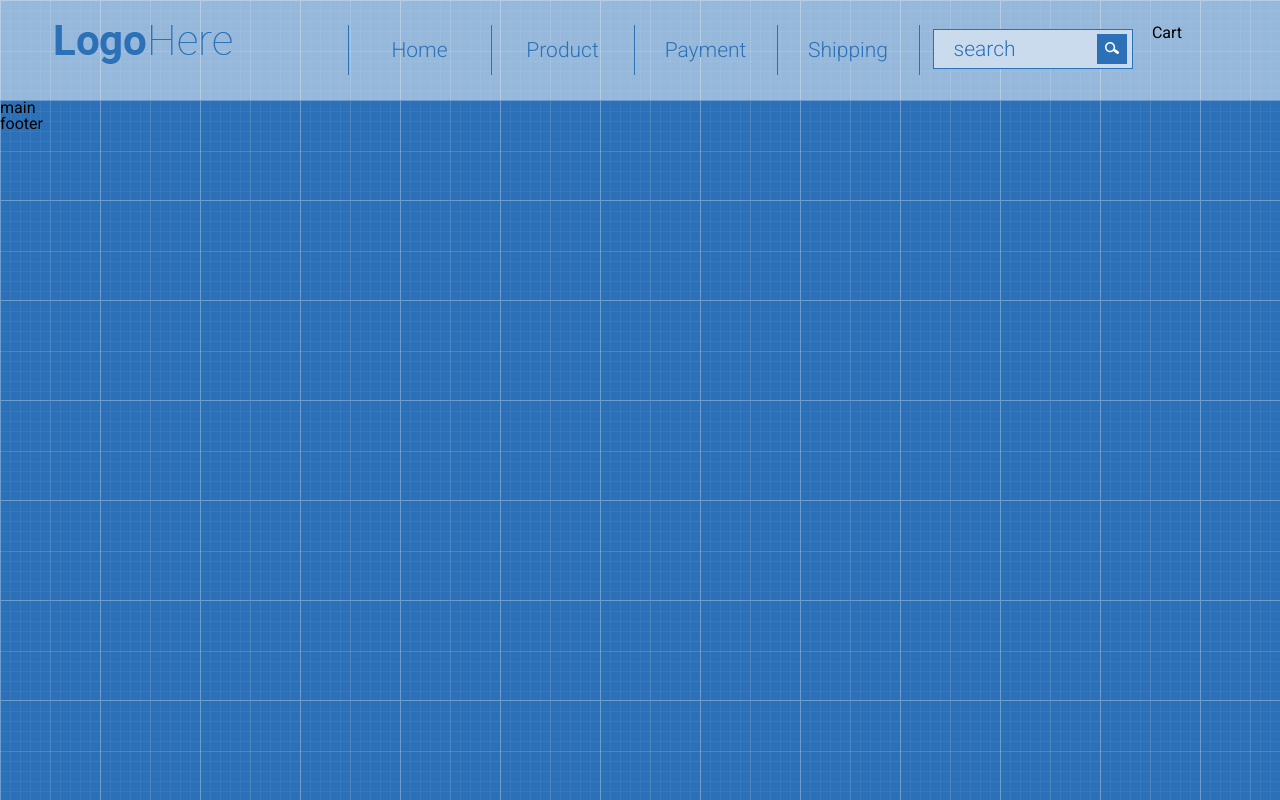
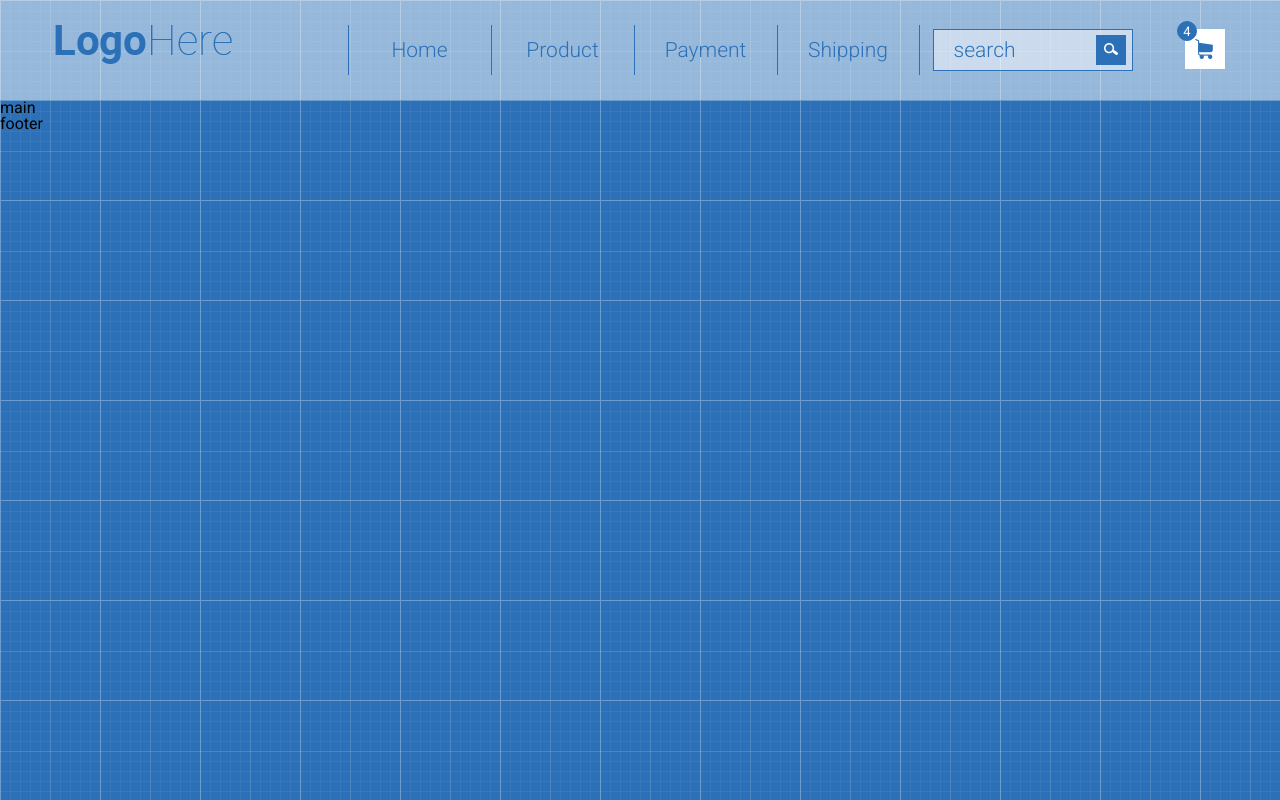
Before and after one commit to Hakobjanov/hakopjanov.github.io, a plain HTML site: page index.html in a window 1280 px wide. Drawn offline with Linux system fonts and the light colour scheme.

Commit message:
added search bar and order cart

```diff
--- a/index.html
+++ b/index.html
@@ -13,7 +13,7 @@
 
 <body>
     <header class="header">
-
+<div class="container">
         <div class="row">
             <div class="col-md-3">
                 <a href="#"><img src="images/logo.png" alt="logo" class="logo"></a>
@@ -29,17 +29,31 @@
 
             <div class="col-md-3">
 
-                    <div class="search">
-                        <input class="search-area" type="search" placeholder="search">
+                <div class="search">
+                    <input class="search-area" type="search" placeholder="search">
 
-                        <button class="search-btn"><img src="images/4.png" alt=""></button>
+                    <button class="search-btn"><img src="images/4.png" alt=""></button>
 
-                    </div>
+                </div>
 
 
-                <div class="cart">Cart</div>
+                <div class="cart">
+                    <div class="cart-wrap">
+                     <div calss="cart-inner">
+
+                            <img class="cart-logo" src="images/cart.png" alt="cart logo">
+
+                        </div>
+
+                       <div class="order">
+                            4
+
+                       </div>
+                     </div>
+
+                </div>
             </div>
-
+        </div>
         </div>
     </header>
 
--- a/style.css
+++ b/style.css
@@ -14,24 +14,24 @@ body{
 
 .header{
     background-color: rgba(255, 255, 255, 0.5);
+    padding: 25px 0;
+}
+
+.container{
+
+    width: 1170px;
+    margin: 0 auto;
 
 }
 
-.row{
-
-    width: 1170px;
-    margin: 0 auto;
-    padding: 25px 0;
-}
-
 .col-md-3,
-.col-md-6,
-.menu{
+.col-md-6{
     float: left;
 
 }
 
-.row:after{
+.row:after,
+.menu:after {
     content: "";
     clear: both;
     display: block;
@@ -75,18 +75,21 @@ background-color: #2c71b8;
 }
 
 .search{  position: relative;
-    width: 75%;
+
     float:left;
     margin-top: 4px;
+  width: 200px;
+  border: 1px solid #2c71b8;
+  background-color: rgba(255, 255, 255, 0.5);
 
 }
 
 .search-area{
 
+    background-color: rgba(255, 255, 255, 0.01);
 
-  width: 200px;
-    border: 1px solid #2c71b8;
-    background-color: #cadbed;
+  width: 150px;
+    border: none;
    height: 40px;
     font-size: 21px;
     padding-left: 20px;
@@ -105,10 +108,41 @@ background-color: #2c71b8;
 
 .search button{
     position: absolute;
-    right: 25px;
+    right: 6px;
     top: 5px;
     background-color: #2c71b8;
     width: 30px;
     height: 30px;
     border:none;
 }
+
+.cart{position: relative;
+  float: right;
+  margin-top: 4px;
+}
+
+
+.cart-wrap{
+
+height: 40px;
+width: 40px;
+
+background-color: #fff;
+}
+.cart-logo{
+  padding: 10px;
+
+}
+.order {position: absolute;
+    top: -8px;
+    left: -8px;
+    width: 20px;
+    height: 20px;
+    text-align: center;
+   padding-top: 3px;
+border: 1px solid #2c71b8;
+border-radius: 50%;
+background-color:#2c71b8;
+color: #fff;
+font-size: 13px;
+}
```
Also changed, not shown: images/cart.png (added), images/icon (1).png (deleted).
